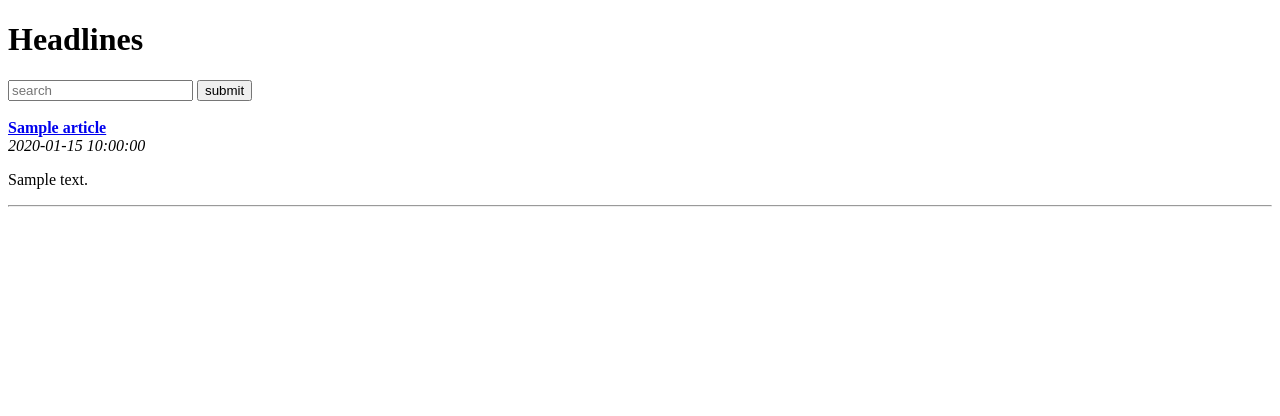
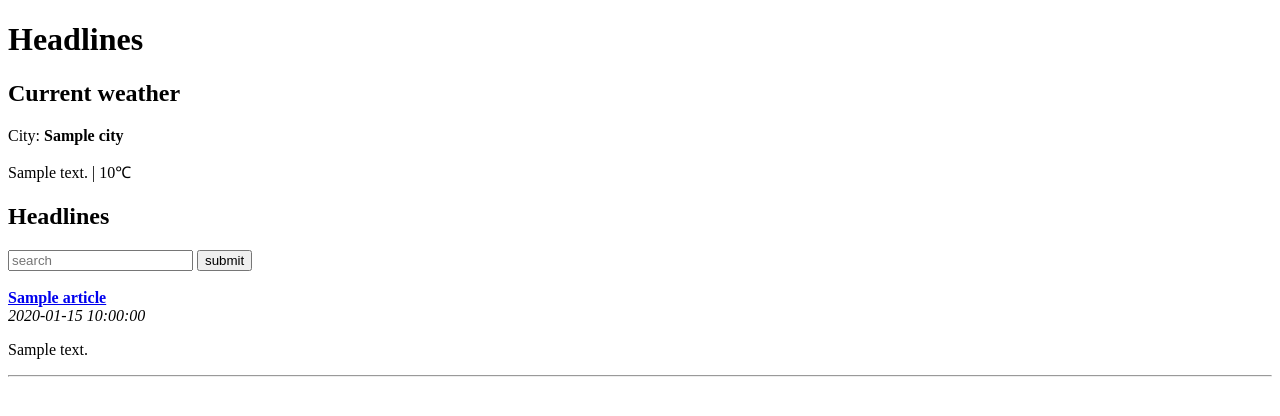
Before and after one commit to VincentHenric/headlines, a Flask app: template templates/home.html in a window 1280 px wide. Shown: the top 416 px of the page. Run offline with Flask 2, Linux system fonts and the light colour scheme; the template is opened without the code that fills it: most values are stand-ins (such as "Sample title", 1, 10 or a date in 2020).

Commit message:
add London weather

```diff
--- a/app.py
+++ b/app.py
@@ -1,4 +1,9 @@
 import feedparser
+import os
+import requests
+import json
+from urllib.request import urlopen
+import urllib.parse as urlparse
 from flask import Flask, render_template, request
 
 app = Flask(__name__)
@@ -7,6 +12,8 @@ RSS_FEEDS = {'bbc':'http://feeds.bbci.co.uk/news/rss.xml',
              'cnn':'http://rss.cnn.com/rss/edition.rss',
              'fox':'http://feeds.foxnews.com/foxnews/latest',
              'iol':'http://www.iol.co.za/cmlink/1.640'}
+WEATHER_API_KEY = os.environ.get("WEATHER_API_KEY")
+WEATHER_FORECAST_URL = "http://api.openweathermap.org/data/2.5/weather?q=London,uk&units=metric&appid={}"
 
 @app.route('/', methods=['GET', 'POST'])
 def get_news():
@@ -18,9 +25,26 @@ def get_news():
 
     feed = feedparser.parse(RSS_FEEDS[publication])
     articles = feed['entries']
+
+    weather = get_weather("London,UK")
+
     return render_template("home.html",
-                           articles = articles
+                           articles=articles,
+                           weather=weather
     )
+
+def get_weather(query):
+    query = urlparse.quote(query)
+    url = WEATHER_FORECAST_URL.format(WEATHER_API_KEY)
+    data = urlopen(url).read()
+    parsed = json.loads(data)
+    weather = None
+    if parsed.get("weather"):
+        weather = {"description":parsed["weather"][0]["description"],
+                   "temperature":parsed["main"]["temp"],
+                   "city":parsed["name"]
+                   }
+    return weather
 
 
 
--- a/requirements.txt
+++ b/requirements.txt
@@ -1,9 +1,14 @@
+certifi==2020.12.5
+chardet==4.0.0
 click==7.1.2
 feedparser==6.0.2
 Flask==1.1.2
 gunicorn==20.0.4
+idna==2.10
 itsdangerous==1.1.0
 Jinja2==2.11.2
 MarkupSafe==1.1.1
+requests==2.25.1
 sgmllib3k==1.0.0
+urllib3==1.26.3
 Werkzeug==1.0.1
--- a/templates/home.html
+++ b/templates/home.html
@@ -6,6 +6,10 @@
   </head>
   <body>
     <h1>Headlines</h1>
+    <h2>Current weather</h2>
+    <p>City: <b>{{weather.city}}</b></p>
+    <p>{{weather.description}} | {{weather.temperature}}&#8451;</p>
+    <h2>Headlines</h2>
     <form action="/" method="post">
       <input type="text" name="publication" placeholder="search">
       <input type="submit" value="submit">
```
